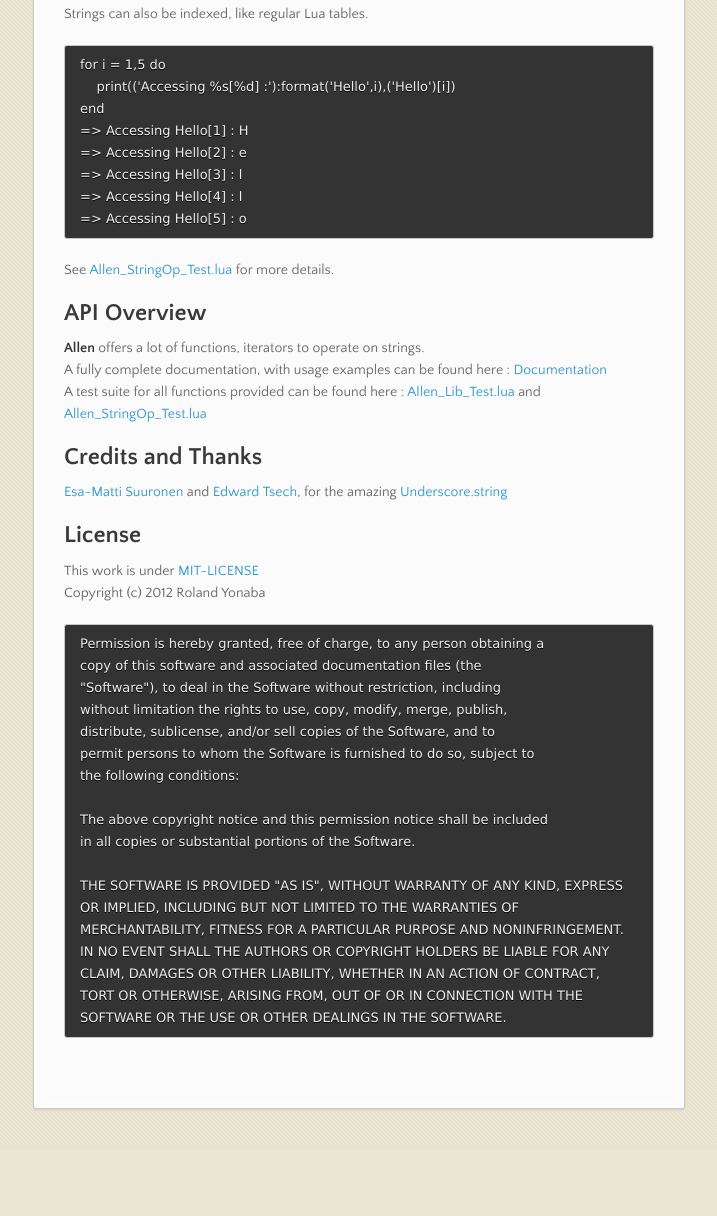
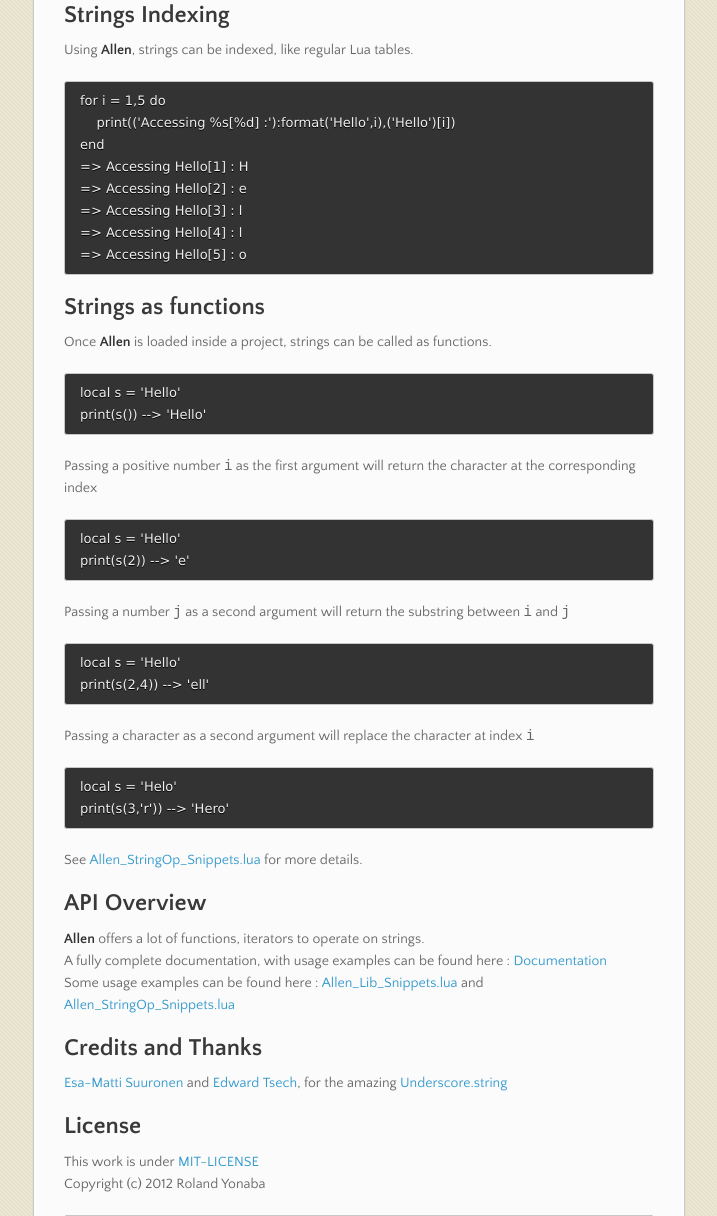
Before and after one commit to Yonaba/Allen, a plain HTML site: page index.html in a window 1280 px wide. Shown: the part 1134-2350 px from the top of the page, without its empty margins (282-999 px from the left). Before the commit the page ends 2283 px from the top, so only its background shows below. Drawn offline with nearby package versions, Linux system fonts and the light colour scheme.

```diff
--- a/index.html
+++ b/index.html
@@ -80,7 +80,9 @@ Compatible operators are : <strong>+,*,/,%,^,-.</strong></p>
 <li>Power operator (^) : also repeats a string</li>
 <li>Division operator (/) : used for chopping strings (dividing it in subsets strings)</li>
 <li>Modulo operator (%) : returns the remainder subset string after a chopping process.</li>
-</ul><p>Strings can also be indexed, like regular Lua tables.</p>
+</ul><h2>Strings Indexing</h2>
+
+<p>Using <strong>Allen</strong>, strings can be indexed, like regular Lua tables.</p>
 
 <pre><code>for i = 1,5 do
     print(('Accessing %s[%d] :'):format('Hello',i),('Hello')[i])
@@ -92,13 +94,39 @@ end
 =&gt; Accessing Hello[5] : o
 </code></pre>
 
-<p>See <a href="https://github.com/Yonaba/Allen/blob/master/Allen_StringOp_Test.lua">Allen_StringOp_Test.lua</a> for more details.</p>
+<h2>Strings as functions</h2>
+
+<p>Once <strong>Allen</strong> is loaded inside a project, strings can be called as functions.</p>
+
+<pre><code>local s = 'Hello'
+print(s()) --&gt; 'Hello'
+</code></pre>
+
+<p>Passing a positive number <tt>i</tt> as the first argument will return the character at the corresponding index</p>
+
+<pre><code>local s = 'Hello'
+print(s(2)) --&gt; 'e'
+</code></pre>
+
+<p>Passing a number <tt>j</tt> as a second argument will return the substring between <tt>i</tt> and <tt>j</tt></p>
+
+<pre><code>local s = 'Hello'
+print(s(2,4)) --&gt; 'ell'
+</code></pre>
+
+<p>Passing a character as a second argument will replace the character at index <tt>i</tt></p>
+
+<pre><code>local s = 'Helo'
+print(s(3,'r')) --&gt; 'Hero'
+</code></pre>
+
+<p>See <a href="https://github.com/Yonaba/Allen/blob/master/Allen_StringOp_Snippets.lua">Allen_StringOp_Snippets.lua</a> for more details.</p>
 
 <h2>API Overview</h2>
 
 <p><strong>Allen</strong> offers a lot of functions, iterators to operate on strings.<br>
 A fully complete documentation, with usage examples can be found here : <a href="https://github.com/Yonaba/Allen/blob/master/Documentation">Documentation</a><br>
-A test suite for all functions provided can be found here : <a href="https://github.com/Yonaba/Allen/blob/master/Allen_Lib_Test.lua">Allen_Lib_Test.lua</a> and <a href="https://github.com/Yonaba/Allen/blob/master/Allen_StringOp_Test.lua">Allen_StringOp_Test.lua</a></p>
+Some usage examples can be found here : <a href="https://github.com/Yonaba/Allen/blob/master/Allen_Lib_Snippets.lua">Allen_Lib_Snippets.lua</a> and <a href="https://github.com/Yonaba/Allen/blob/master/Allen_StringOp_Snippets.lua">Allen_StringOp_Snippets.lua</a></p>
 
 <h2>Credits and Thanks</h2>
 
```
Also changed, not shown: params.json (+1 -1 lines).
